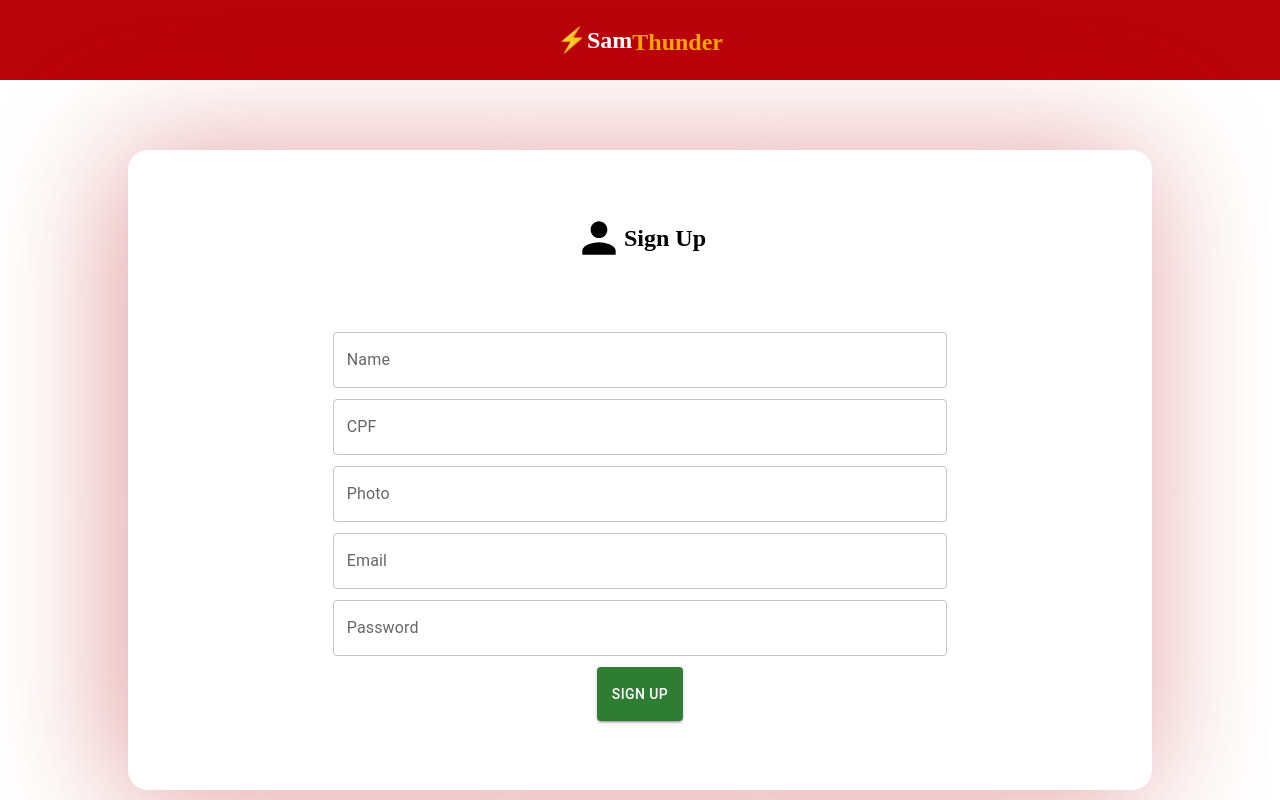
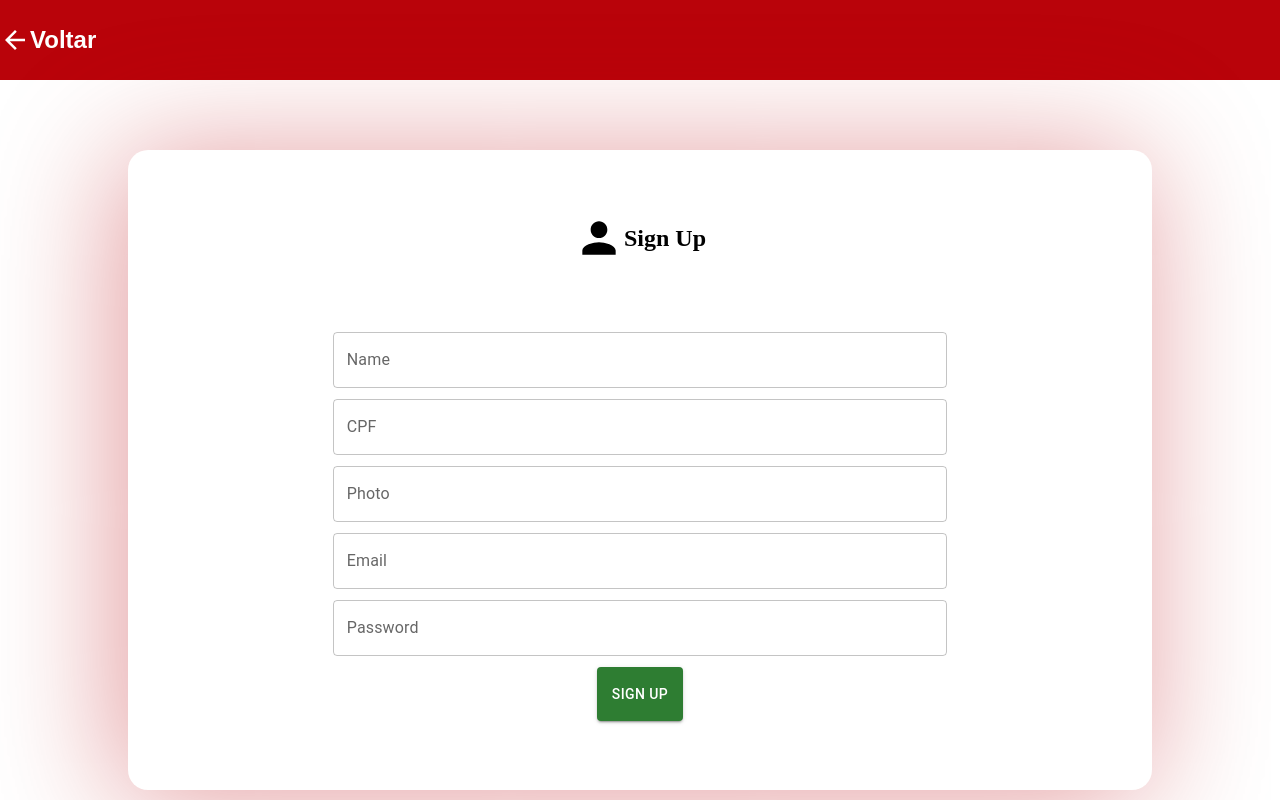
Before and after one commit to Samuel-prata/My-Bank, a React (Vite) app: page /Sign-Up in a window 1280 px wide. Built offline with nearby package versions, Linux system fonts and the light colour scheme.

Commit message:
refactor: Change visual

```diff
--- a/src/Components/Body/Body.jsx
+++ b/src/Components/Body/Body.jsx
@@ -3,35 +3,46 @@ import { ContainerInfo, Destaque, PrincipalSection } from "./StyleBody";
 import Card from "../Card/Card";
 import Login from "../Login/Login";
 import About from "../SecondSection/SectionTwo";
-import { TextPrincipal } from './StyleBody';
+import { TextPrincipal } from "./StyleBody";
 import { Button } from "@mui/material";
-import ArrowForwardIcon from '@mui/icons-material/ArrowForward';
+import ArrowForwardIcon from "@mui/icons-material/ArrowForward";
 import SecondSection from "../SecondSection/SectionTwo";
 import SectionTwo from "../SecondSection/SectionTwo";
 import Benefits from "../ThirdSection/Benefits";
 import Info from "./Info";
+import { Link } from "react-router-dom";
 
 export default function Body() {
   return (
     <>
       <PrincipalSection>
         <ContainerInfo>
-          <TextPrincipal>Mude para o SamThunder e enriqueça rápido como um <Destaque>Trovão </Destaque> </TextPrincipal>
-        <Button variant="contained" color="error" size="large" style={{
-          display:"flex",
-          justifyContent:"space-around",
-          width: "25%"
-        }}>Abra sua conta <ArrowForwardIcon/> </Button>
+          <TextPrincipal>
+            Mude para o SamThunder e enriqueça rápido como um{" "}
+            <Destaque>Trovão </Destaque>{" "}
+          </TextPrincipal>
+          <Link style={{textDecoration:'none'}} to="/Sign-Up">
+            <Button
+              variant="contained"
+              color="error"
+              size="large"
+              style={{
+                display: "flex",
+                justifyContent: "space-around",
+                width: "15vw"
+              }}
+            >
+              Abra sua conta <ArrowForwardIcon />{" "}
+            </Button>
+          </Link>
         </ContainerInfo>
 
         <Card />
         {/* <Login/> */}
       </PrincipalSection>
-        <SectionTwo></SectionTwo>
-        <Info>
-
-        </Info>
-        <Benefits></Benefits>
+      <SectionTwo></SectionTwo>
+      <Info></Info>
+      <Benefits></Benefits>
     </>
   );
 }
--- a/src/Components/Card/Card-style.js
+++ b/src/Components/Card/Card-style.js
@@ -15,7 +15,6 @@ export const CardContainer = styled.div`
 export const ImageOne = styled.img`
   width: 100%;
   height: 80vh;
-  border-radius: 50px;
   @media (max-width: 1300px) {
     display: flex;
     justify-content: flex-end;
--- a/src/Components/Card/Card.jsx
+++ b/src/Components/Card/Card.jsx
@@ -2,7 +2,7 @@ import React from "react";
 import { CardContainer, ImageOne } from "./Card-style";
 import foto1 from './Image-Card/1.png'
 import ImageCard from './Image-Card/ImageCard.jpg';
-import person from './Image-Card/imagePerson.jpg'
+import person from './Image-Card/imagePerson.png'
 
 
 
--- a/src/Components/Header/Header.jsx
+++ b/src/Components/Header/Header.jsx
@@ -1,5 +1,6 @@
 import React from "react";
 import {
+  Functions,
   Hamburguer,
   LineNav,
   LoginOption,
@@ -7,9 +8,10 @@ import {
   Navbar,
   Navigator,
 } from "./style";
-import logo from "/src/assets/Logo-Samthunder.png";
 import MenuIcon from "@mui/icons-material/Menu";
 import LoginIcon from "@mui/icons-material/Login";
+import { Button } from "@mui/material";
+import { NavLink } from "react-router-dom";
 
 function Header() {
   return (
@@ -19,9 +21,9 @@ function Header() {
           ⚡Sam<span>Thunder</span>
         </LogoImage>
         <Navbar>
-          <LineNav>Sobre nós</LineNav>
-          <LineNav>Contato</LineNav>
-          <LineNav>Filiais</LineNav>
+          <LineNav>Para vocês</LineNav>
+          <LineNav>Para empresas</LineNav>
+          <LineNav>Para MEI</LineNav>
           <Hamburguer>
             <MenuIcon style={{ color: "white" }} />
           </Hamburguer>
@@ -31,6 +33,12 @@ function Header() {
             <p>Login</p>
           </LoginOption>
         </Navbar>
+        <Functions>
+          <Button variant="outlined #b9030a" sx={{height:'50px', color:'#b9030a'}}>Entrar</Button>
+          <NavLink to="/Sign-Up">
+          <Button variant="contained" color="error" sx={{height:'50px', backgroundColor:'#b9030a'}}> Cadastrar</Button>
+          </NavLink>
+        </Functions>
       </Navigator>
     </>
   );
--- a/src/Components/Header/style.js
+++ b/src/Components/Header/style.js
@@ -7,26 +7,31 @@ const DisplayFlexAuto = () => css`
 `;
 
 export const Navigator = styled.nav`
-  background-color: #b9030a;
+  background-color: #f5f9ff;
   height: 10vh;
   display: flex;
   justify-content: space-around;
 `;
 
 export const Navbar = styled.ul`
-  width: 20%;
+  width: 30%;
   display: flex;
   justify-content: space-around;
   align-items: center;
   :hover {
-    color: gold;
     cursor: pointer;
+    font-size: 25px;
+    background-color: #b9030a;
+    color: white;
+    border-radius: 10px;
+    padding: 1%;
   }
+
 `;
 
 export const LineNav = styled.li`
+  color: #b9030a ;
   list-style: none;
-  color: white;
   font-size: x-large;
   @media (max-width: 1300px) {
     display: none;
@@ -34,7 +39,7 @@ export const LineNav = styled.li`
 `;
 
 export const LogoImage = styled.h2`
-  color: white;
+  color: #b9030a;
   ${DisplayFlexAuto}
   span {
     padding-top: 5px;
@@ -74,3 +79,10 @@ export const LoginOption = styled.div`
     }
   }
 `;
+
+export const Functions = styled.div`
+  width: 15%;
+  display: flex;
+  justify-content: space-around;
+  align-items: center;
+`;
--- a/src/Components/Register/Register.jsx
+++ b/src/Components/Register/Register.jsx
@@ -5,17 +5,21 @@ import { TextField } from "@mui/material";
 import Button from "@mui/material/Button";
 import Foto1 from "./Register-Images/1.png";
 import {
+  Back,
   BodyRegister,
   ContainerButton,
   ContainerInformation,
   ContainerTitle,
   ImageContainer,
   ImageRegister,
+  NavRegister,
   ScreenRegister,
 } from "./RegisterStyle";
 import { LogoImage, Navbar, Navigator } from "../Header/style";
 import { Link, NavLink } from "react-router-dom";
 import api from "../../Services/api";
+import ArrowBackIcon from "@mui/icons-material/ArrowBack";
+import { ArrowBack } from "@mui/icons-material";
 
 export default function Register() {
   const [userData, setUserData] = useState({
@@ -23,25 +27,26 @@ export default function Register() {
     email: "",
     cpf: "",
     password: "",
-    photo: ""
+    photo: "",
   });
 
   const handleChange = (event) => {
     setUserData({
       ...userData,
-      [event.target.name]: event.target.value
+      [event.target.name]: event.target.value,
     });
 
-    console.log(`nome:${userData.name}`)
-    console.log(`email:${userData.email}`)
+    console.log(`nome:${userData.name}`);
+    console.log(`email:${userData.email}`);
   };
 
   const handleSubmit = async (event) => {
     event.preventDefault();
     console.log(userData);
     try {
-      const response = await api.post(`http://localhost:8080/operations`, userData)
-      .then((response) => setUserData(response.data))
+      const response = await api
+        .post(`http://localhost:8080/operations`, userData)
+        .then((response) => setUserData(response.data));
       alert("Usuario cadastrado com sucesso!");
       console.log("Cadastro com sucesso");
     } catch (error) {
@@ -53,16 +58,17 @@ export default function Register() {
 
   return (
     <>
-      <Navbar style={{ width: "100%" }}>
-        <Navigator style={{ width: "100%", alignItems: "center" }}>
-          <NavLink to="/" style={{ textDecoration: "none", padding: "20px" }}>
+      <NavRegister>
+        <NavLink to="/" style={{
+          textDecoration:'none'
+        }}>
+          <Back>
             {" "}
-            <LogoImage>
-              ⚡Sam<span>Thunder</span>
-            </LogoImage>{" "}
-          </NavLink>
-        </Navigator>
-      </Navbar>
+            <ArrowBack sx={{ color: "white", fontSize: "30px" }} />
+            Voltar
+          </Back>
+        </NavLink>
+      </NavRegister>
       <BodyRegister>
         <ImageContainer>
           <ImageRegister src={Foto1} />
--- a/src/Components/Register/RegisterStyle.js
+++ b/src/Components/Register/RegisterStyle.js
@@ -1,5 +1,4 @@
-import {styled,css} from "styled-components";
-
+import { styled, css } from "styled-components";
 
 const CenterAll = () => css`
   display: flex;
@@ -8,10 +7,10 @@ const CenterAll = () => css`
 `;
 
 export const BodyRegister = styled.section`
-display: flex;
-align-items: center;
-justify-content: space-around;
-`
+  display: flex;
+  align-items: center;
+  justify-content: space-around;
+`;
 export const ScreenRegister = styled.div`
   display: flex;
   flex-direction: column;
@@ -54,8 +53,25 @@ export const ImageContainer = styled.div`
   @media (max-width: 1300px) {
     display: none;
   }
-`
+`;
 
 export const ImageRegister = styled.img`
   width: 100%;
-`
+`;
+export const NavRegister = styled.nav`
+  height: 10vh;
+  background-color: #b9030a;
+  display: flex;
+  align-items: center;
+`;
+
+export const Back = styled.h2`
+  color: white;
+  font-family: Arial, Helvetica, sans-serif;
+  display: flex;
+  align-items: center;
+  &:hover {
+    cursor: pointer;
+    transform: scale(120%);
+  }
+`;
```
Also changed, not shown: src/Components/Card/Image-Card/imagePerson.png (added), 1 other file (tests, documents, lock files or other folders).
